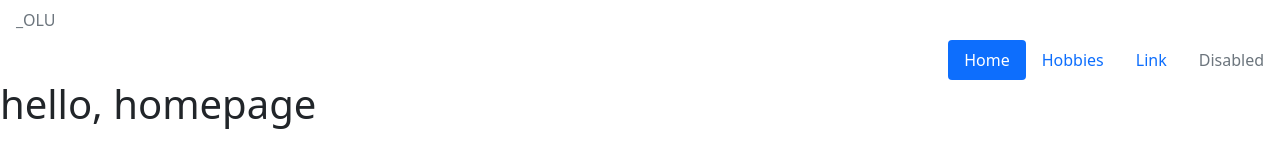
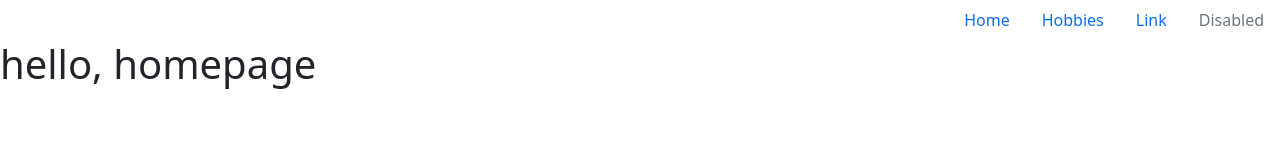
Before and after one commit to toluboltz/cs50, a plain HTML site: page homepage/index.html in a window 1280 px wide. Drawn offline with nearby package versions, Linux system fonts and the light colour scheme.

Commit message:
Fri, Jun 3, 2022, 6:30 PM +00:00

```diff
--- a/homepage/index.html
+++ b/homepage/index.html
@@ -15,14 +15,11 @@
         <title>My Webpage</title>
     </head>
     <body>
-        <nav>
-            <a class="nav-link disabled">_OLU</a>
-            <div class="nav nav-pills justify-content-end">
-                <a class="nav-link active" aria-current="page" href="#">Home</a>
-                <a class="nav-link" href="#">Hobbies</a>
-                <a class="nav-link" href="#">Link</a>
-                <a class="nav-link disabled">Disabled</a>
-            </div>
+        <nav class="nav justify-content-end">
+            <a class="nav-link active" aria-current="page" href="#">Home</a>
+            <a class="nav-link" href="#">Hobbies</a>
+            <a class="nav-link" href="#">Link</a>
+            <a class="nav-link disabled">Disabled</a>
         </nav>
 
         <h1>hello, homepage</h1>
```
